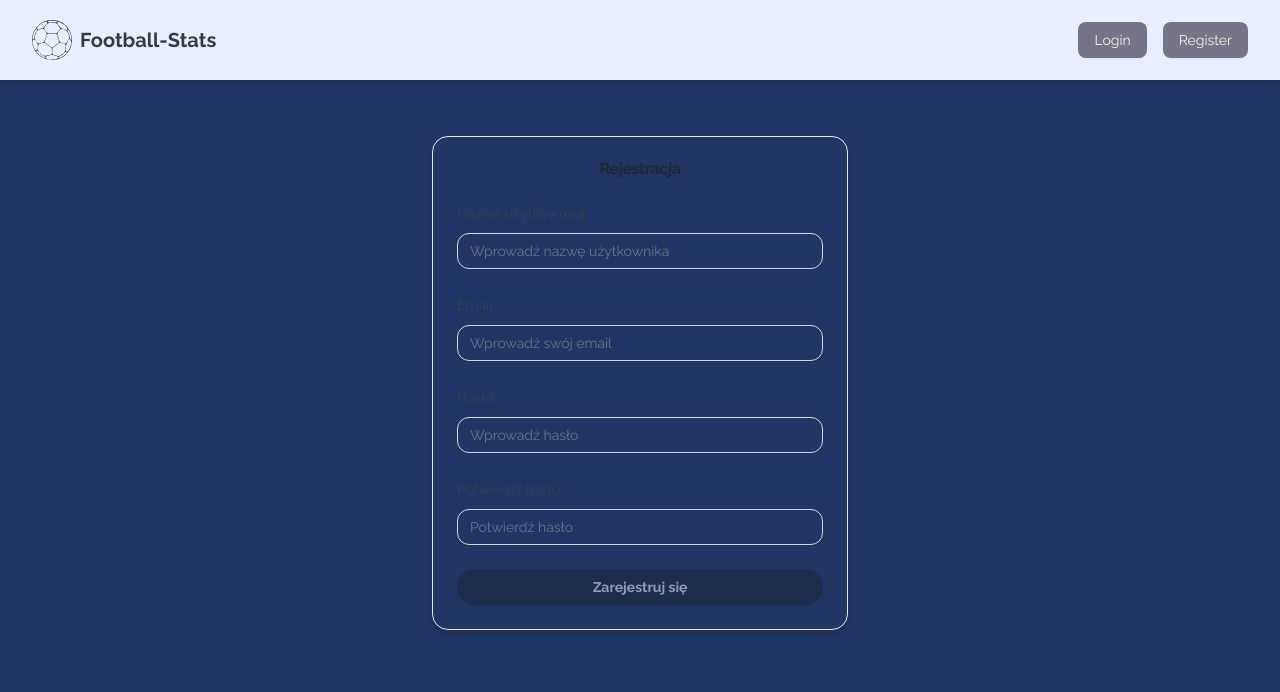
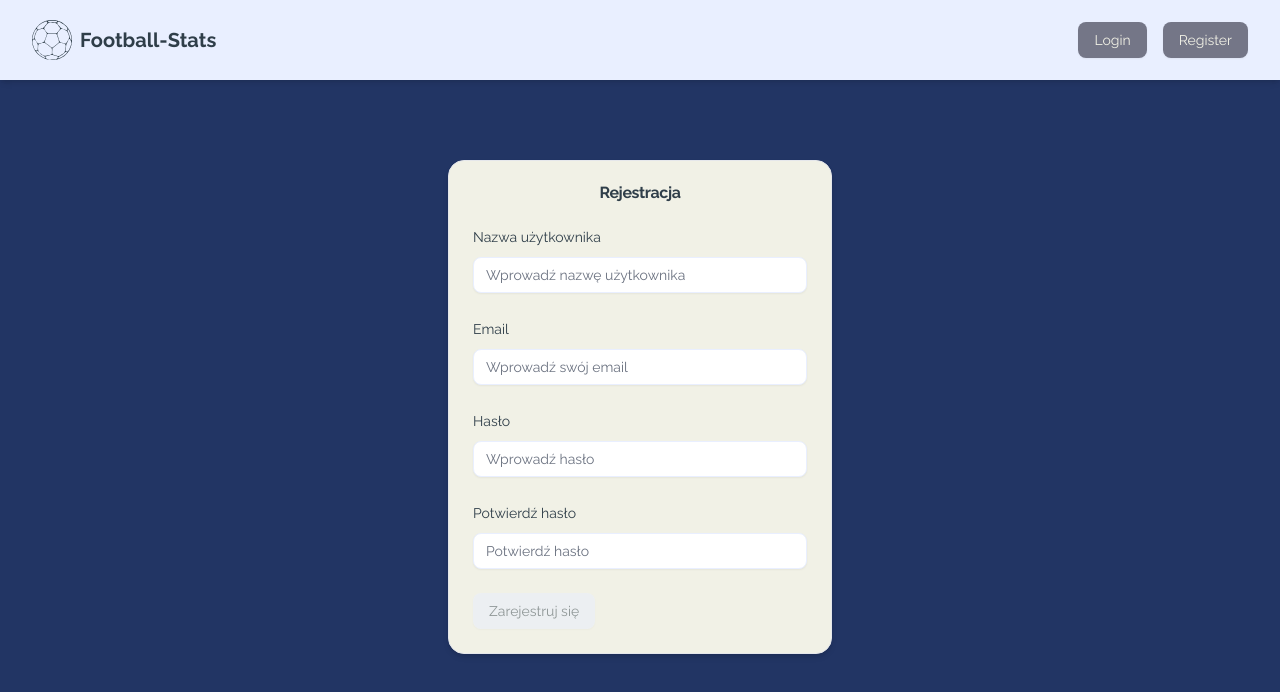
Before and after one commit to JaCoWymowny/football-stats, a React (Vite) app in the folder client/: page /auth/register in a window 1280 px wide. Shown: the top 692 px of the page. Built offline with nearby package versions, Linux system fonts and the light colour scheme; no server answers.

Commit message:
add login and register page UI

```diff
--- a/client/src/components/Layout/Layout.tsx
+++ b/client/src/components/Layout/Layout.tsx
@@ -5,7 +5,7 @@ const Layout = () => {
   return (
     <div className='flex flex-col min-h-screen w-full'>
       <NavBar />
-      <main className='flex-1 overflow-y-auto p-4 tablet:p-6 laptop:p-8 w-full mx-auto'>
+      <main className='flex justify-center flex-1 overflow-y-auto p-4 tablet:p-6 laptop:p-8 w-full mx-auto'>
         <Outlet />
       </main>
     </div>
--- a/client/src/components/NavBar/NavBar.tsx
+++ b/client/src/components/NavBar/NavBar.tsx
@@ -27,7 +27,7 @@ const NavBar = () => {
   };
 
   return (
-    <nav className='flex items-center justify-between h-20 p-4 tablet:px-6 laptop:px-8 bg-secondary shadow-md flex-shrink-0'>
+    <nav className='sticky flex items-center justify-between h-20 p-4 tablet:px-6 laptop:px-8 bg-secondary shadow-md flex-shrink-0'>
       <div className='container mx-auto flex items-center justify-between'>
         <div onClick={() => navigate('/')} className='flex items-center space-x-2 cursor-pointer'>
           <img src={Logo} alt='Logo' className='w-8 h-8 laptop:w-10 laptop:h-10' />
--- a/client/src/components/ui/Button.tsx
+++ b/client/src/components/ui/Button.tsx
@@ -29,7 +29,6 @@ const buttonVariants = cva(
     },
     defaultVariants: {
       variant: 'default',
-      size: 'default',
     },
   }
 );
--- a/client/src/components/ui/Form.tsx
+++ b/client/src/components/ui/Form.tsx
@@ -146,7 +146,7 @@ const FormMessage = React.forwardRef<
     <p
       ref={ref}
       id={formMessageId}
-      className={cn('text-[0.8rem] font-medium text-destructive', className)}
+      className={cn('text-[0.8rem] font-medium text-danger', className)}
       {...props}
     >
       {body}
--- a/client/src/features/auth/components/forms/login/LoginForm.tsx
+++ b/client/src/features/auth/components/forms/login/LoginForm.tsx
@@ -1,4 +1,4 @@
-import { FC } from 'react';
+import React, { FC } from 'react';
 import { useForm } from 'react-hook-form';
 import { zodResolver } from '@hookform/resolvers/zod';
 import { loginSchema, LoginSchemaType } from './loginSchema';
@@ -66,15 +66,17 @@ const LoginForm: FC = () => {
           name='username'
           render={({ field }) => (
             <FormItem>
-              <FormLabel className='text-gray-700'>Nazwa użytkownika</FormLabel>
+              <FormLabel className='text-primary_text mb-2'>Nazwa użytkownika</FormLabel>
               <FormControl>
                 <Input
                   {...field}
                   placeholder='Wprowadź nazwę użytkownika'
-                  className='border-gray-300 rounded-lg focus:ring-2 focus:ring-indigo-500 focus:border-indigo-500'
+                  className='border-secondary bg-white text-primary_text rounded-md shadow-sm focus:ring-2 focus:ring-accent focus:border-accent'
                 />
               </FormControl>
-              <FormMessage />
+              <div className='h-[1.25rem]'>
+                <FormMessage />
+              </div>
             </FormItem>
           )}
         />
@@ -82,25 +84,28 @@ const LoginForm: FC = () => {
           name='password'
           render={({ field }) => (
             <FormItem>
-              <FormLabel className='text-gray-700'>Hasło</FormLabel>
+              <FormLabel className='text-primary_text'>Hasło</FormLabel>
               <FormControl>
                 <Input
                   {...field}
                   type='password'
                   placeholder='Wprowadź hasło'
-                  className='border-gray-300 rounded-lg focus:ring-2 focus:ring-indigo-500 focus:border-indigo-500'
+                  className='border-secondary bg-white text-primary_text rounded-md shadow-sm focus:ring-2 focus:ring-accent focus:border-accent mt-4'
                 />
               </FormControl>
-              <FormMessage />
+              <div className='h-[1.25rem]'>
+                <FormMessage />
+              </div>
             </FormItem>
           )}
         />
         <Button
           type='submit'
+          variant='secondary'
           disabled={
             !form.formState.isValid || form.formState.isSubmitting || loginMutation.isPending
           }
-          className='w-full py-3 bg-gray-800 text-white font-semibold rounded-full shadow hover:bg-gray-700 transition-all'
+          className='px-2 py-1 tablet:px-4 tablet:py-2 disabled:border-disabled-border'
         >
           {loginMutation.isPending ? 'Logowanie...' : 'Zaloguj się'}
         </Button>
--- a/client/src/features/auth/components/forms/register/RegisterForm.tsx
+++ b/client/src/features/auth/components/forms/register/RegisterForm.tsx
@@ -83,12 +83,12 @@ const RegisterForm: FC = () => {
           name='username'
           render={({ field }) => (
             <FormItem>
-              <FormLabel className='text-gray-700'>Nazwa użytkownika</FormLabel>
+              <FormLabel className='text-primary_text'>Nazwa użytkownika</FormLabel>
               <FormControl>
                 <Input
                   {...field}
                   placeholder='Wprowadź nazwę użytkownika'
-                  className='border-gray-300 rounded-lg focus:ring-2 focus:ring-indigo-500 focus:border-indigo-500'
+                  className='border-secondary bg-white text-primary_text rounded-md shadow-sm focus:ring-2 focus:ring-accent focus:border-accent'
                 />
               </FormControl>
               <FormMessage />
@@ -99,12 +99,12 @@ const RegisterForm: FC = () => {
           name='email'
           render={({ field }) => (
             <FormItem>
-              <FormLabel className='text-gray-700'>Email</FormLabel>
+              <FormLabel className='text-primary_text'>Email</FormLabel>
               <FormControl>
                 <Input
                   {...field}
                   placeholder='Wprowadź swój email'
-                  className='border-gray-300 rounded-lg focus:ring-2 focus:ring-indigo-500 focus:border-indigo-500'
+                  className='border-secondary bg-white text-primary_text rounded-md shadow-sm focus:ring-2 focus:ring-accent focus:border-accent'
                 />
               </FormControl>
               <FormMessage />
@@ -115,13 +115,13 @@ const RegisterForm: FC = () => {
           name='password'
           render={({ field }) => (
             <FormItem>
-              <FormLabel className='text-gray-700'>Hasło</FormLabel>
+              <FormLabel className='text-primary_text'>Hasło</FormLabel>
               <FormControl>
                 <Input
                   {...field}
                   type='password'
                   placeholder='Wprowadź hasło'
-                  className='border-gray-300 rounded-lg focus:ring-2 focus:ring-indigo-500 focus:border-indigo-500'
+                  className='border-secondary bg-white text-primary_text rounded-md shadow-sm focus:ring-2 focus:ring-accent focus:border-accent'
                 />
               </FormControl>
               <FormMessage />
@@ -132,13 +132,13 @@ const RegisterForm: FC = () => {
           name='confirmPassword'
           render={({ field }) => (
             <FormItem>
-              <FormLabel className='text-gray-700'>Potwierdź hasło</FormLabel>
+              <FormLabel className='text-primary_text'>Potwierdź hasło</FormLabel>
               <FormControl>
                 <Input
                   {...field}
                   type='password'
                   placeholder='Potwierdź hasło'
-                  className='border-gray-300 rounded-lg focus:ring-2 focus:ring-indigo-500 focus:border-indigo-500'
+                  className='border-secondary bg-white text-primary_text rounded-md shadow-sm focus:ring-2 focus:ring-accent focus:border-accent'
                 />
               </FormControl>
               <FormMessage />
@@ -147,10 +147,11 @@ const RegisterForm: FC = () => {
         />
         <Button
           type='submit'
+          variant='secondary'
           disabled={
             !form.formState.isValid || form.formState.isSubmitting || registerMutation.isPending
           }
-          className='w-full py-3 bg-gray-800 text-white font-semibold rounded-full shadow hover:bg-gray-700 transition-all'
+          className='px-2 py-1 tablet:px-4 tablet:py-2 disabled:opacity-50 disabled:cursor-not-allowed'
         >
           {registerMutation.isPending ? 'Rejestrowanie...' : 'Zarejestruj się'}
         </Button>
--- a/client/src/features/auth/pages/Login.tsx
+++ b/client/src/features/auth/pages/Login.tsx
@@ -3,10 +3,10 @@ import { Card, CardContent, CardHeader, CardTitle } from '@/components/ui/Card';
 
 const Login = () => {
   return (
-    <div className='w-full max-w-md px-4 sm:px-6 md:px-8 lg:px-12 mx-auto mt-6 sm:mt-12'>
-      <Card className='shadow-md rounded-2xl transform transition-transform duration-200 hover:scale-105'>
+    <div className='w-full max-w-md px-4 tablet:px-6 laptop:px-8 mx-auto mt-6 tablet:mt-12'>
+      <Card className='shadow-md rounded-2xl transform transition-transform duration-200 hover:scale-105 bg-background_light'>
         <CardHeader>
-          <CardTitle className='text-center text-gray-800'>Logowanie</CardTitle>
+          <CardTitle className='text-center text-primary_text'>Logowanie</CardTitle>
         </CardHeader>
         <CardContent>
           <LoginForm />
--- a/client/src/features/auth/pages/Register.tsx
+++ b/client/src/features/auth/pages/Register.tsx
@@ -3,10 +3,10 @@ import { Card, CardContent, CardHeader, CardTitle } from '@/components/ui/Card';
 
 const Register = () => {
   return (
-    <div className='w-full max-w-md px-4 sm:px-6 md:px-8 lg:px-12 mx-auto mt-6 sm:mt-12'>
-      <Card className='shadow-md rounded-2xl transform transition-transform duration-200 hover:scale-105'>
+    <div className='w-full max-w-md px-4 tablet:px-6 laptop:px-8 mx-auto mt-6 tablet:mt-12'>
+      <Card className='shadow-md rounded-2xl transform transition-transform duration-200 hover:scale-105 bg-background_light'>
         <CardHeader>
-          <CardTitle className='text-center text-gray-800'>Rejestracja</CardTitle>
+          <CardTitle className='text-center text-primary_text'>Rejestracja</CardTitle>
         </CardHeader>
         <CardContent>
           <RegisterForm />
```
